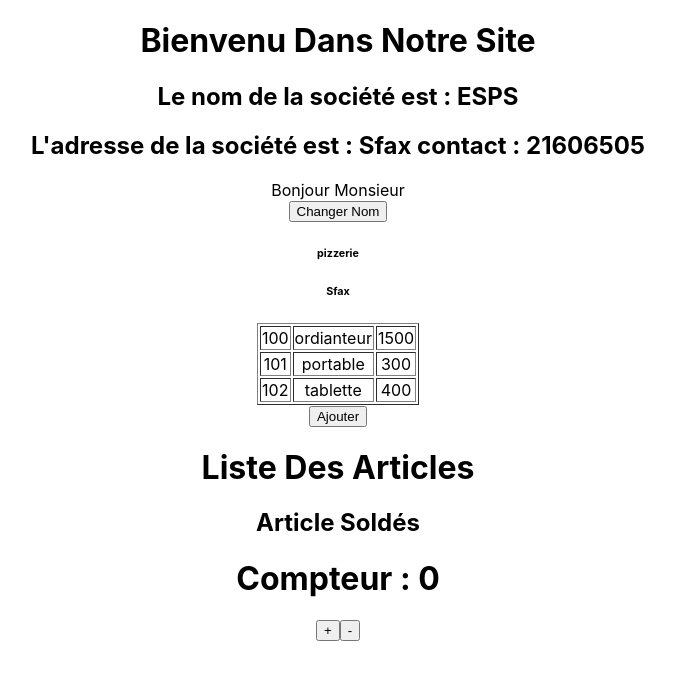
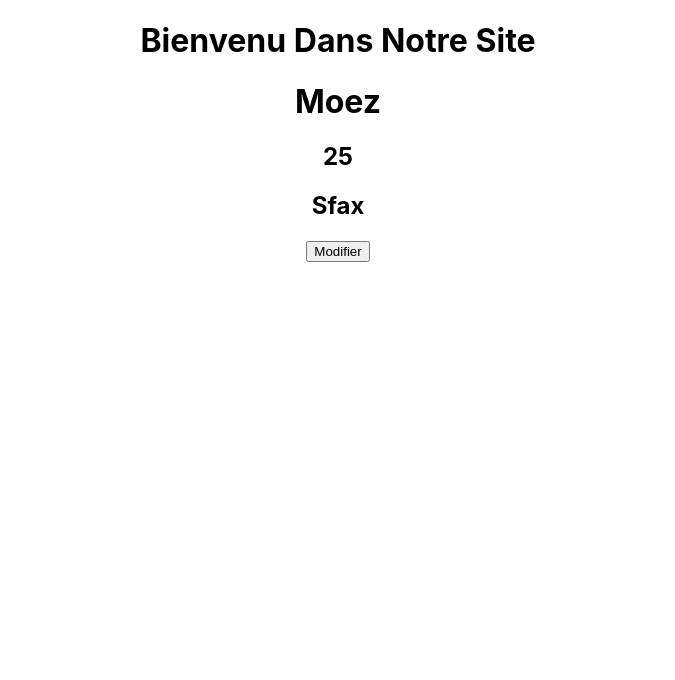
Before and after one commit to Moez-Zouari/react-esps-firstapp, a React (Create React App) app: page / in a window 1280 px wide. Shown: the top 680 px of the page, without its empty margins (302-977 px from the left). Built offline with nearby package versions, Linux system fonts and the light colour scheme.

Commit message:
Adding Component Person

```diff
--- a/src/App.js
+++ b/src/App.js
@@ -4,14 +4,16 @@ import './App.css';
 import Client from './Client';
 import Article from './Article';
 import Compteur from './Compteur';
+import Personne from './Personne';
 
 function App() {
   return (
     <div className="App">
       <h1>Bienvenu Dans Notre Site</h1>
-      <Client />
+      {/* <Client />
       <Article />
-      <Compteur />
+      <Compteur /> */}
+      <Personne />
     </div>
   );
 }
--- /dev/null
+++ b/src/Personne.js
@@ -0,0 +1,21 @@
+import { useState } from "react"
+
+const Personne = () => {
+    const [pers1, setPers1] = useState({
+        nom: "Moez",
+        age: 25,
+        ville: "Sfax"
+    })
+    const changePers = () => {
+        setPers1({ ...pers1, nom: "Ali" })
+    }
+    return (
+        <>
+            <h1>{pers1.nom}</h1>
+            <h2>{pers1.age}</h2>
+            <h2>{pers1.ville}</h2>
+            <button onClick={changePers}>Modifier</button>
+        </>)
+
+}
+export default Personne
```
